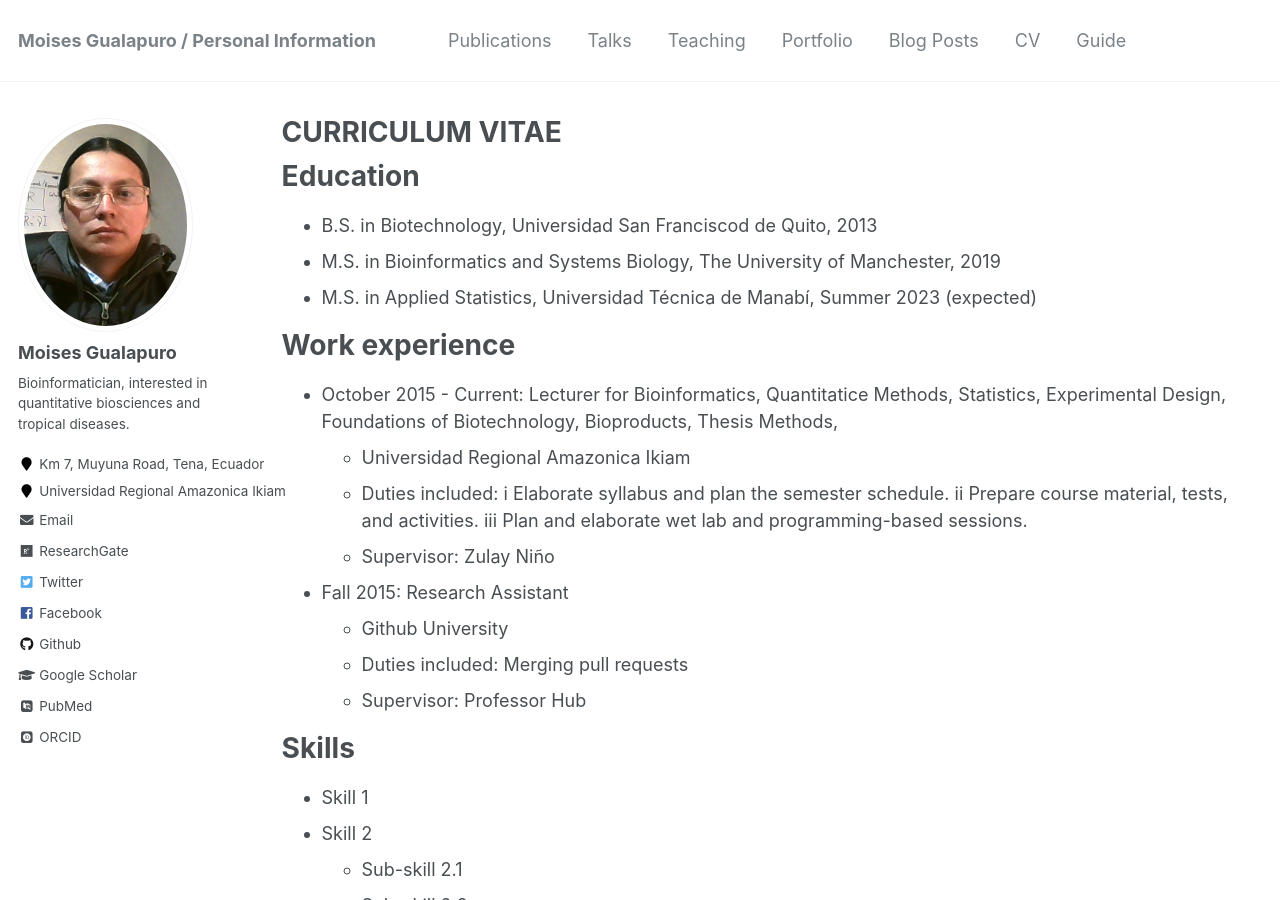
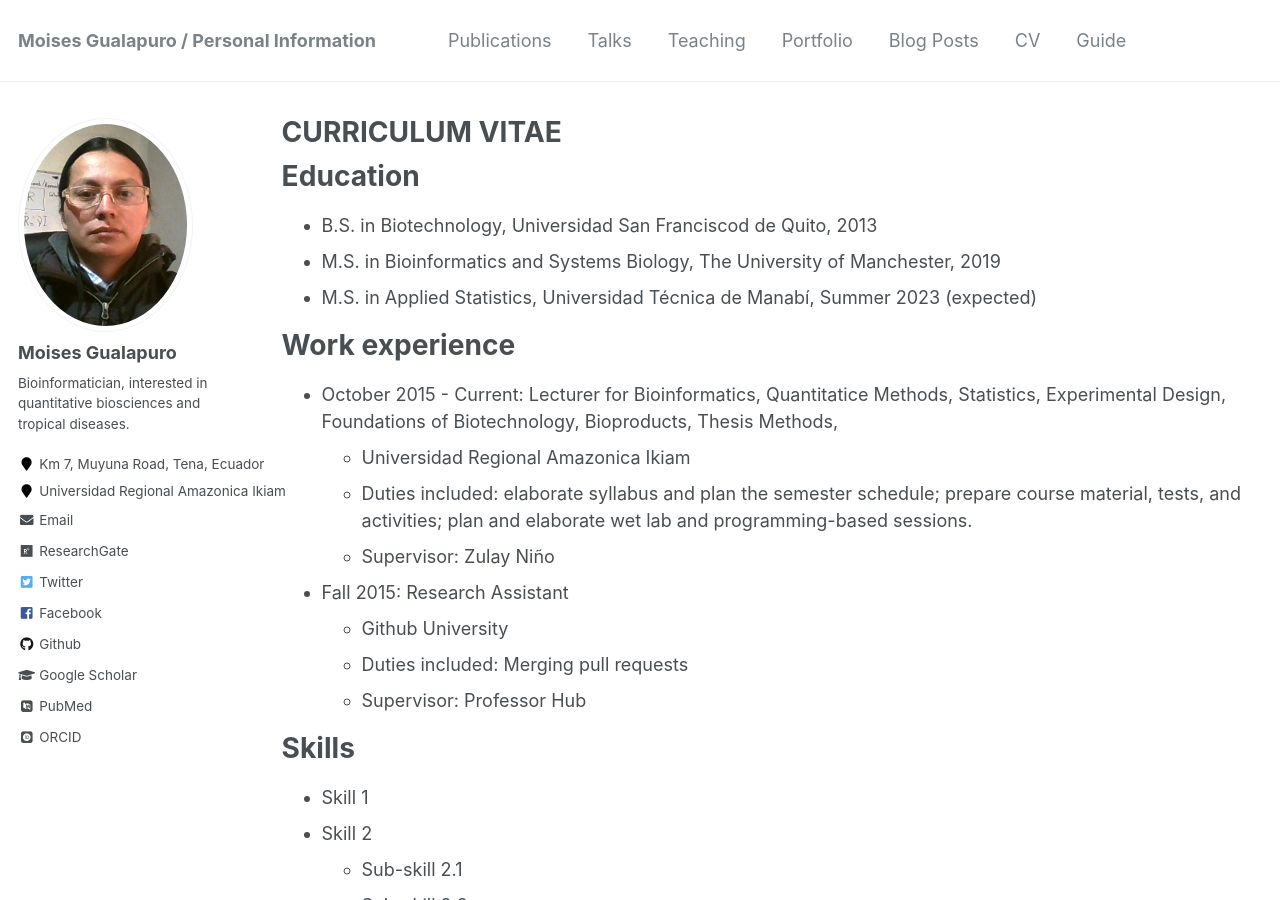
Before and after one commit to gualapuromoises/MoisesGualapuro, a Jekyll site: the page built from _pages/cv.md, in a window 1280 px wide and 900 px high. Built offline with Jekyll 4.4.1, drawn with Linux system fonts in a browser that asks for light colours; some web fonts are replaced.

Commit message:
Update cv.md

```diff
--- a/_pages/cv.md
+++ b/_pages/cv.md
@@ -19,10 +19,7 @@ Work experience
 ======
 * October 2015 - Current: Lecturer for Bioinformatics, Quantitatice Methods, Statistics, Experimental Design, Foundations of Biotechnology, Bioproducts, Thesis Methods,
   * Universidad Regional Amazonica Ikiam
-  * Duties included:
-    i Elaborate syllabus and plan the semester schedule.
-    ii Prepare course material, tests, and activities.
-    iii Plan and elaborate wet lab and programming-based sessions.
+  * Duties included: elaborate syllabus and plan the semester schedule; prepare course material, tests, and activities; plan and elaborate wet lab and programming-based sessions.
   * Supervisor: Zulay Niño
 
 * Fall 2015: Research Assistant
```
